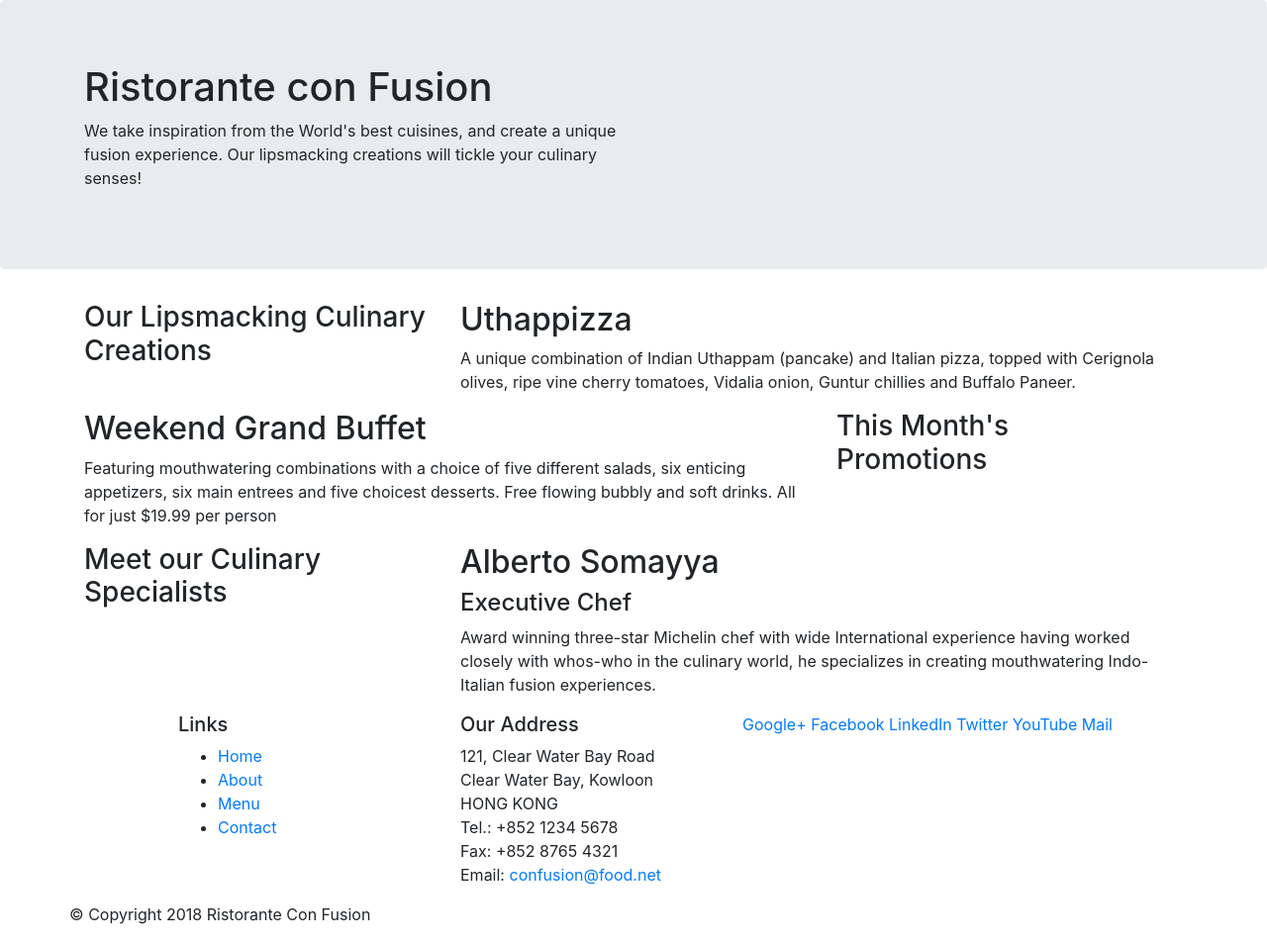
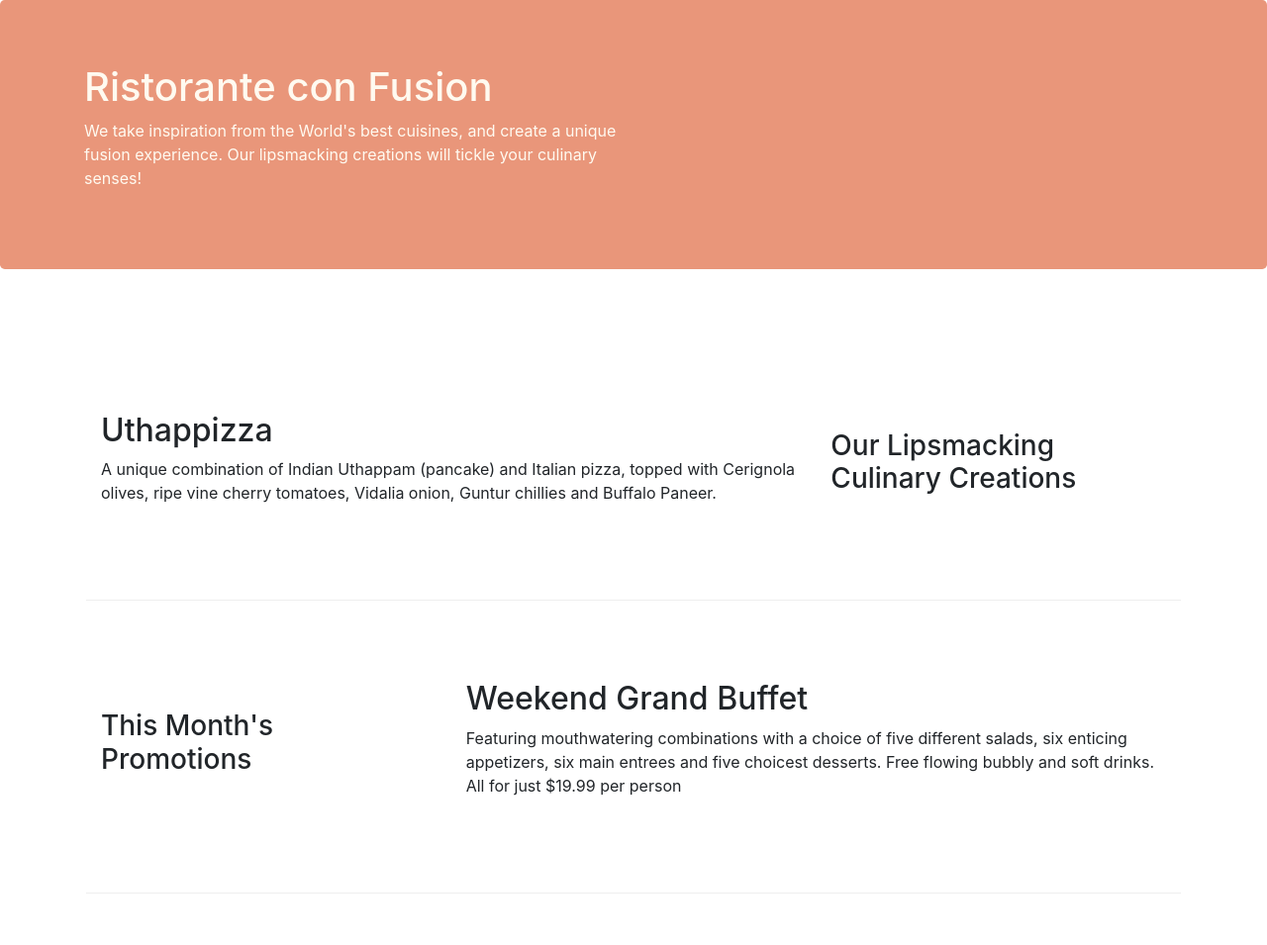
Before and after one commit to bsanket16/confusion-server, a website: page index.html in a window 1280 px wide. Shown: the top 955 px of the page at 99% size. Drawn offline with nearby package versions, Linux system fonts and the light colour scheme.

Commit message:
Modified

```diff
--- /dev/null
+++ b/css/styles.css
@@ -0,0 +1,33 @@
+*{
+    margin: 0px auto;
+    padding: 0px auto;
+    box-sizing: border-box;
+}
+
+.jumbotron{
+    background-color: darksalmon;
+    color: floralwhite;
+}
+
+.content{
+    padding: 2rem;
+}
+
+.row-content{
+    padding: 5rem 0rem 5rem 0rem;
+    border-bottom: 1px ridge;
+}
+
+.footer{
+    background-color: gainsboro;
+    padding: 3rem;
+}
+
+address{
+    font-size: 90%;
+}
+
+.row-footer{
+    margin-top: 1rem;
+    margin-bottom: -2rem;
+}
--- a/index.html
+++ b/index.html
@@ -9,7 +9,7 @@
 
     <!-- Bootstrap CSS -->
     <link rel="stylesheet" href="node_modules/bootstrap/dist/css/bootstrap.min.css">
-
+    <link rel="stylesheet" href="css/styles.css">
     <title>Ristorante Con Fusion</title>
 </head>
 
@@ -28,33 +28,33 @@
         </div>
     </header>
 
-    <div class="container">
-        <div class="row">
-            <div class="col-12 col-sm-3 col-md-4">
+    <div class="container content">
+        <div class="row row-content align-items-center">
+            <div class="col-12 col-sm-3 order-last col-md-4">
                 <h3>Our Lipsmacking Culinary Creations</h3>
             </div>
-            <div class="col-12 col-sm col-md">
+            <div class="col-12 col-sm order-first col-md">
                 <h2>Uthappizza</h2>
                 <p>A unique combination of Indian Uthappam (pancake) and Italian pizza, topped with Cerignola olives, ripe vine cherry tomatoes, Vidalia onion, Guntur chillies and Buffalo Paneer.</p>
             </div>
         </div>
 
 
-        <div class="row">
-            <div class="col-12 col-sm-3 order-last col-md-4">
+        <div class="row row-content align-items-center">
+            <div class="col-12 col-sm-3 col-md-4">
                 <h3>This Month's </br> Promotions</h3>
             </div>
-            <div class="col col-sm order-first col-md">
+            <div class="col col-sm col-md">
                 <h2>Weekend Grand Buffet</h2>
                 <p>Featuring mouthwatering combinations with a choice of five different salads, six enticing appetizers, six main entrees and five choicest desserts. Free flowing bubbly and soft drinks. All for just $19.99 per person </p>
             </div>
         </div>
 
-        <div class="row">
-            <div class="col-12 col-sm-3 col-md-4">
+        <div class="row row-content align-items-center">
+            <div class="col-12 col-sm-3 order-last col-md-4">
                 <h3>Meet our Culinary Specialists</h3>
             </div>
-            <div class="col col-sm col-md">
+            <div class="col col-sm order-first col-md">
                 <h2>Alberto Somayya</h2>
                 <h4>Executive Chef</h4>
                 <p>Award winning three-star Michelin chef with wide International experience having worked closely with whos-who in the culinary world, he specializes in creating mouthwatering Indo-Italian fusion experiences. </p>
@@ -62,31 +62,29 @@
         </div>
     </div>
 
-    <footer>
+    <footer class="footer">
         <div class="container">
             <div class="row">
-                <div class="col-4 offset-1 col-sm-4 col-md-2">
+                <div class="col-4 col-sm-4 col-md-2">
                     <h5>Links</h5>
-                    <ul>
+                    <ul class="list-unstyled">
                         <li><a href="#">Home</a></li>
                         <li><a href="#">About</a></li>
                         <li><a href="#">Menu</a></li>
                         <li><a href="#">Contact</a></li>
                     </ul>
                 </div>
-                <div class="col-7 col-sm-7 offset-1 col-md-3">
+                <div class="col-6 col-sm-6 offset-1 col-md-3">
                     <h5>Our Address</h5>
                     <address>
                         121, Clear Water Bay Road<br>
                         Clear Water Bay, Kowloon<br>
-                        HONG KONG<br>
                         Tel.: +852 1234 5678<br>
-                        Fax: +852 8765 4321<br>
                         Email: <a href="mailto:confusion@food.net">confusion@food.net</a>
                     </address>
                 </div>
                 <div class="col-12 col-sm-12 col-md-5">
-                    <div>
+                    <div class="text-center">
                         <a href="http://google.com/+">Google+</a>
                         <a href="http://www.facebook.com/profile.php?id=">Facebook</a>
                         <a href="http://www.linkedin.com/in/">LinkedIn</a>
@@ -96,7 +94,7 @@
                     </div>
                 </div>
             </div>
-            <div class="row">
+            <div class="row row-footer">
                 <div class="col-*">
                     <p>© Copyright 2018 Ristorante Con Fusion</p>
                 </div>
```
